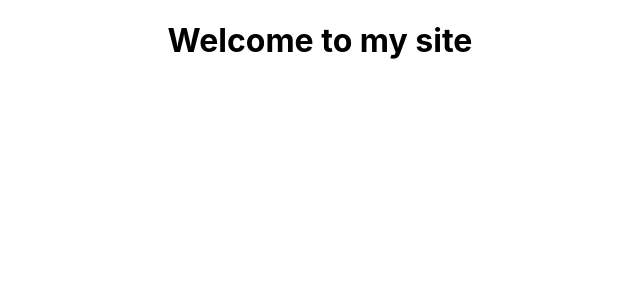
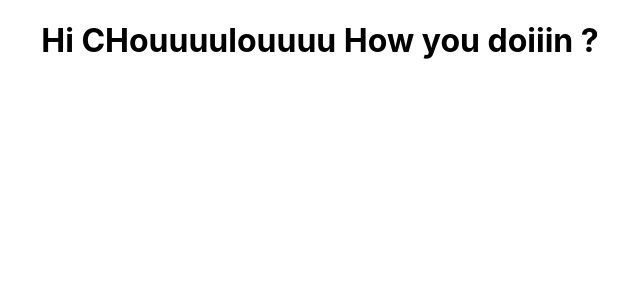
Before and after one commit to MathieuLowski/awsAmplifyApp, a React (Create React App) app: page / in a window 1280 px wide. Shown: the top 300 px of the page, without its empty margins (320-960 px from the left). Built offline with nearby package versions, Linux system fonts and the light colour scheme.

Commit message:
More changes

```diff
--- a/src/App.js
+++ b/src/App.js
@@ -4,7 +4,7 @@ import './App.css';
 function App() {
   return (
     <div className="App">
-      <h1>Welcome to my site</h1>
+      <h1>Hi CHouuuulouuuu How you doiiin ?</h1>
     </div>
   );
 }
```
